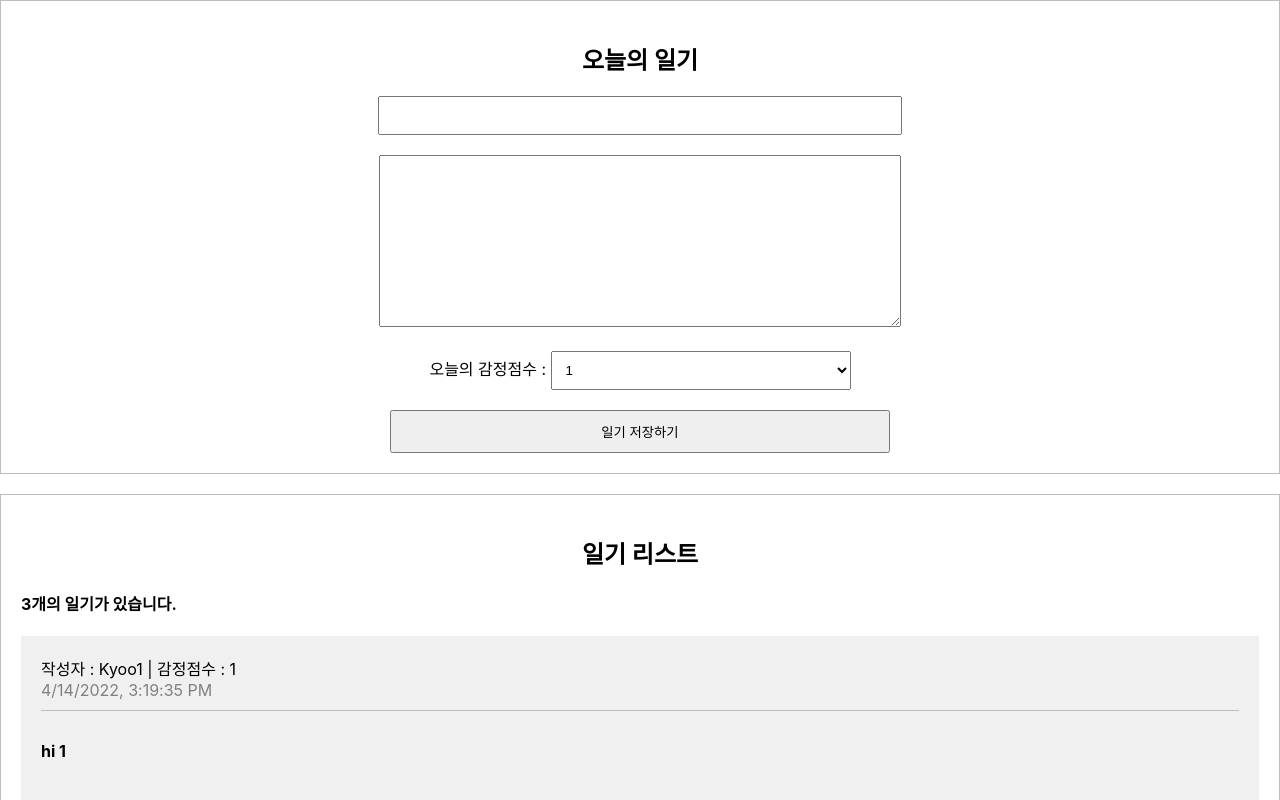
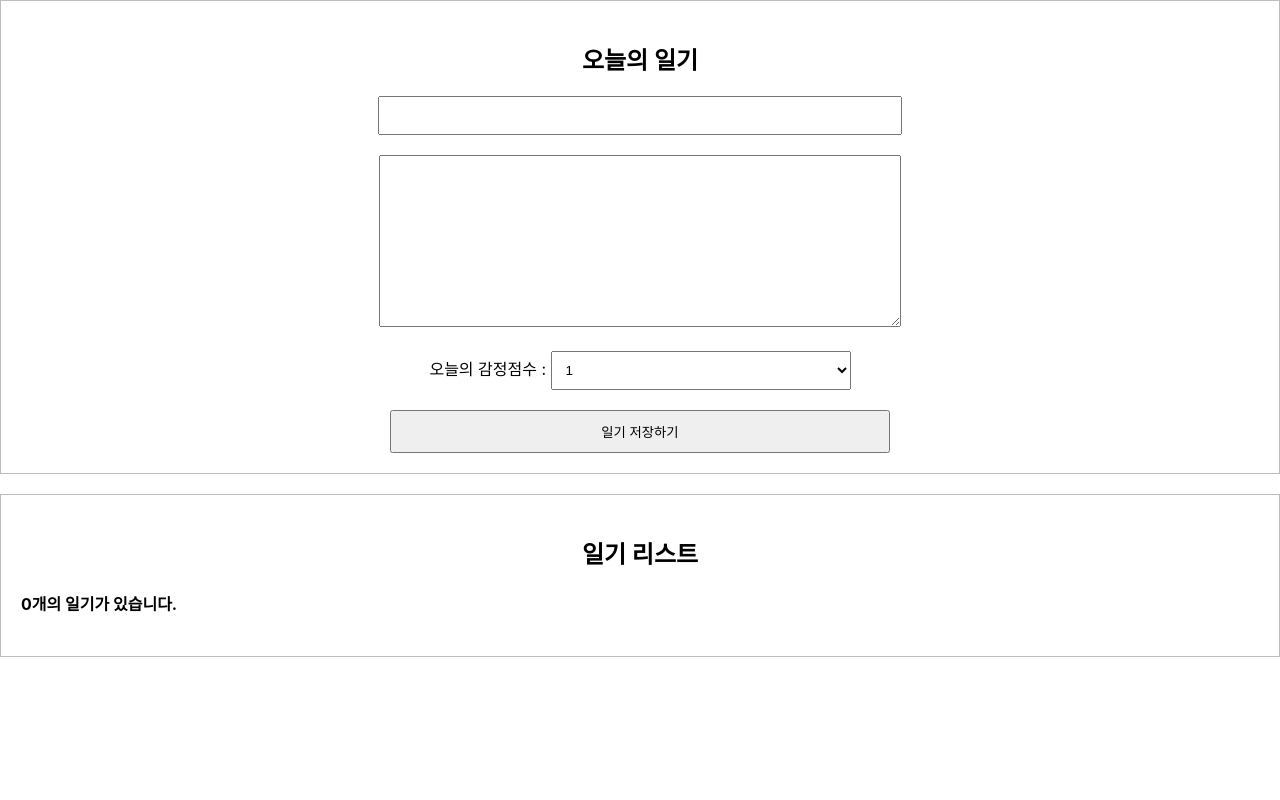
Before and after one commit to Kyoo130/simple_diary, a React (Create React App) app: page / in a window 1280 px wide. Shown: the top 800 px of the page. Built offline with nearby package versions, Linux system fonts and the light colour scheme; the HTML template or start-up script is replaced by a standard one.

Commit message:
:sparkles: 리스트 데이터 추가 기능 개발

```diff
--- a/src/App.js
+++ b/src/App.js
@@ -1,36 +1,27 @@
-import './App.css';
+import React, { useState, useRef } from "react";
 import {Editor, DiaryList} from "./components";
 
-const dummyList = [
-  {
-    id: 1,
-    author: "Kyoo1",
-    content: "hi 1",
-    emotion: 1,
-    created_date: new Date().getTime()
-  },
-  {
-    id: 2,
-    author: "Kyoo3",
-    content: "hi 3",
-    emotion: 2,
-    created_date: new Date().getTime()
-  },
-  {
-    id: 3,
-    author: "Kyoo3",
-    content: "hi 3",
-    emotion: 3,
-    created_date: new Date().getTime()
-  },
-]
+function App() {
+  const [data, setData] = useState([]);
+  const dataID = useRef(0);
 
+  const onCreate = (author, content, emotion) => {
+    const created_date = new Date().getTime();
+    const newItem = {
+      author,
+      content,
+      emotion,
+      created_date,
+      id: dataID.current,
+    }
+    dataID.current += 1;
+    setData([newItem, ...data]);
+  }
 
-function App() {
   return (
     <div className="App">
-      <Editor />
-      <DiaryList diaryList={dummyList} />
+      <Editor onCreate={onCreate} />
+      <DiaryList diaryList={data} />
     </div>
   );
 }
--- a/src/components/Editor.js
+++ b/src/components/Editor.js
@@ -1,7 +1,7 @@
 import React, { useState, useRef } from "react";
 import styled from "styled-components";
 
-const Editor = () => {
+const Editor = ({onCreate}) => {
   const authorInput = useRef();
   const contentInput = useRef();
 
@@ -29,8 +29,13 @@ const Editor = () => {
       contentInput.current.focus();
       return;
     }
-
+    onCreate(state.author, state.content, state.emotion);
     alert("저장 성공");
+    setState({
+      author: "",
+      content: "",
+      emotion: 1,
+    })
   };
 
   return (
```
